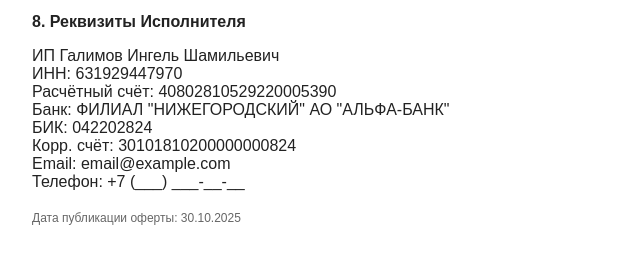
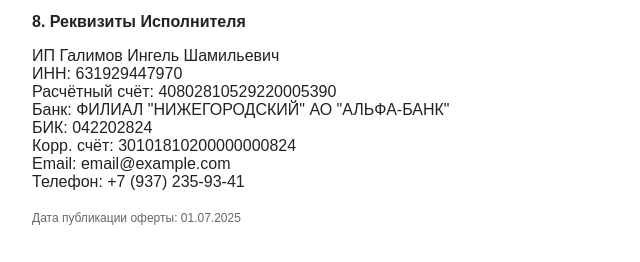
Before and after one commit to 0902Manka/marketing-webinar-site, a plain HTML site: page offer.html in a window 1280 px wide. Shown: the part 901-1163 px from the top of the page, 198-838 px from the left. Drawn offline with Linux system fonts and the light colour scheme.

Commit message:
Update offer.html

```diff
--- a/offer.html
+++ b/offer.html
@@ -40,9 +40,9 @@
     БИК: 042202824<br>
     Корр. счёт: 30101810200000000824<br>
     Email: email@example.com<br>
-    Телефон: +7 (___) ___-__-__</p>
+    Телефон: +7 (937) 235-93-41</p>
 
-    <p class="muted">Дата публикации оферты: 30.10.2025</p>
+    <p class="muted">Дата публикации оферты: 01.07.2025</p>
   </div>
 </body>
 </html>
```
